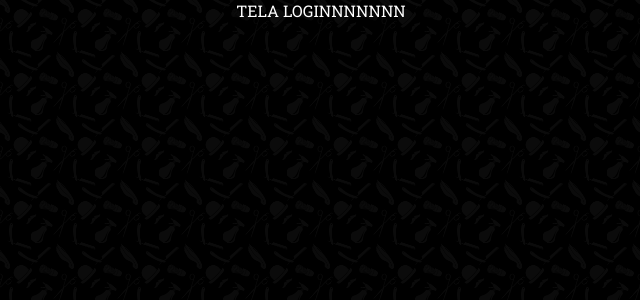
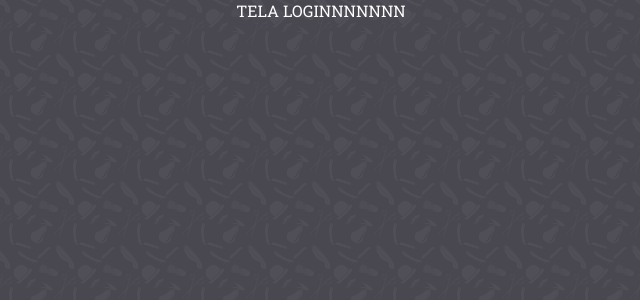
Before and after one commit to icei-pucminas/MyBarber, a React (Create React App) app in the folder Codigo/my-barber/: page /login in a window 1280 px wide. Shown: the top 300 px of the page, without its empty margins (319-959 px from the left). Built offline with nearby package versions, Linux system fonts and the light colour scheme.

Commit message:
fix global styles

```diff
--- a/Codigo/my-barber/src/index.js
+++ b/Codigo/my-barber/src/index.js
@@ -3,12 +3,9 @@ import ReactDOM from 'react-dom';
 import App from './App';
 import reportWebVitals from './reportWebVitals';
 
-import GlobalStyle from './styles/global';
-
 ReactDOM.render(
   <React.StrictMode>
     <App />
-    <GlobalStyle />
   </React.StrictMode>,
   document.getElementById('root')
 );
--- a/Codigo/my-barber/src/pages/Home/index.js
+++ b/Codigo/my-barber/src/pages/Home/index.js
@@ -1,6 +1,8 @@
 import React from 'react'
 
 import { HomeContainer, MainContainer, ImagemFundo } from "./styles";
+import GlobalStyle from '../../styles/global';
+
 import barbeiro from '../../assets/barbeiro.svg';
 
 import Header from "../../components/Header";
@@ -9,6 +11,7 @@ import Button from "../../components/Button";
 function Home() {
    return (
       <>
+         <GlobalStyle homePage />
          <ImagemFundo />
          <Header />
          <MainContainer>
--- a/Codigo/my-barber/src/pages/Login/index.js
+++ b/Codigo/my-barber/src/pages/Login/index.js
@@ -1,8 +1,11 @@
 import React from 'react';
 
-function Login() {
+import GlobalStyle from '../../styles/global';
+
+const Login = () => {
   return (
     <>
+      <GlobalStyle />
       <h1 style={{ color: 'white', textAlign: 'center' }}>TELA LOGINNNNNNN</h1>
     </>
   )
--- a/Codigo/my-barber/src/styles/global.js
+++ b/Codigo/my-barber/src/styles/global.js
@@ -29,7 +29,7 @@ export default createGlobalStyle`
 
   body {
     -webkit-font-smoothing: antialiased;
-    background-color: black;
+    background-color: ${({ homePage }) => homePage ? 'red' : '#49474F'};
 
     // IMAGEM DE FUNDO DAS PÁGINAS
     &::after {
```
